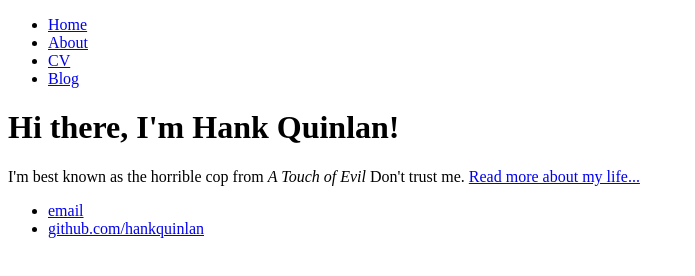
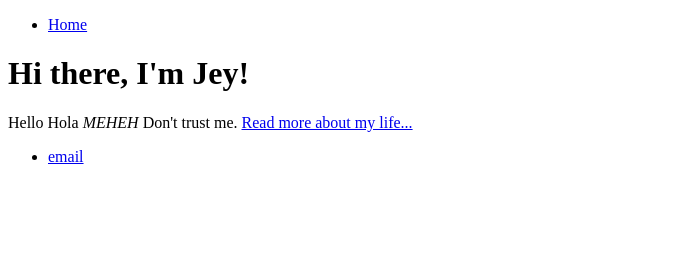
Before and after one commit to Jey97/jeyenth.github.io, a plain HTML site: page index.html in a window 1280 px wide. Shown: the whole page, without its empty margins (0-695 px from the left). Drawn offline with Linux system fonts and the light colour scheme.

Commit message:
Update index.html

```diff
--- a/index.html
+++ b/index.html
@@ -1,27 +1,25 @@
 <!DOCTYPE html>
 <html>
 	<head>
-		<title>Hank Quinlan, Horrible Cop</title>
+		<title>Jeyenth Kumar, ___</title>
 	</head>
 	<body>
 		<nav>
     		<ul>
         		<li><a href="/">Home</a></li>
-	        	<li><a href="/about">About</a></li>
-        		<li><a href="/cv">CV</a></li>
-        		<li><a href="/blog">Blog</a></li>
+
     		</ul>
 		</nav>
 		<div class="container">
     		<div class="blurb">
-        		<h1>Hi there, I'm Hank Quinlan!</h1>
-				<p>I'm best known as the horrible cop from <em>A Touch of Evil</em> Don't trust me. <a href="/about">Read more about my life...</a></p>
+        		<h1>Hi there, I'm Jey!</h1>
+				<p>Hello Hola <em>MEHEH</em> Don't trust me. <a href="/about">Read more about my life...</a></p>
     		</div><!-- /.blurb -->
 		</div><!-- /.container -->
 		<footer>
     		<ul>
-        		<li><a href="mailto:hankquinlanhub@gmail.com">email</a></li>
-        		<li><a href="https://github.com/hankquinlan">github.com/hankquinlan</a></li>
+        		<li><a href="mailto:jeyenthkumar@gmail.com">email</a></li>
+
 			</ul>
 		</footer>
 	</body>
```
